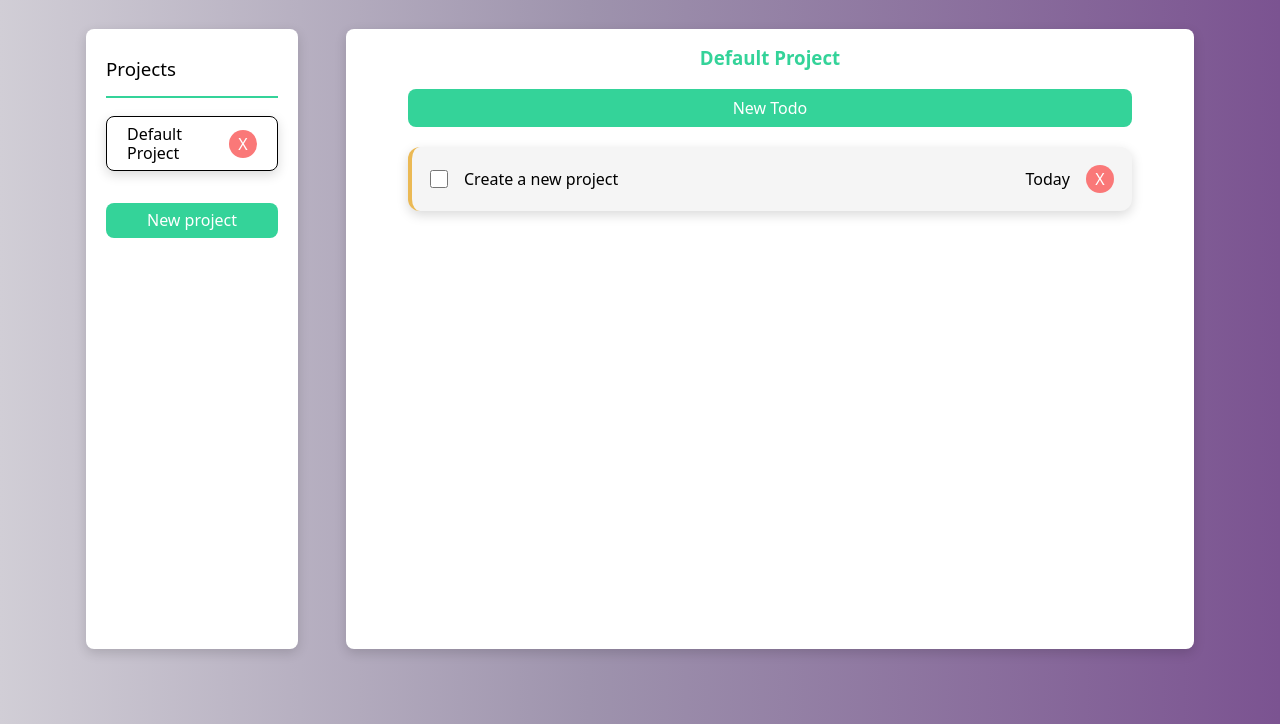
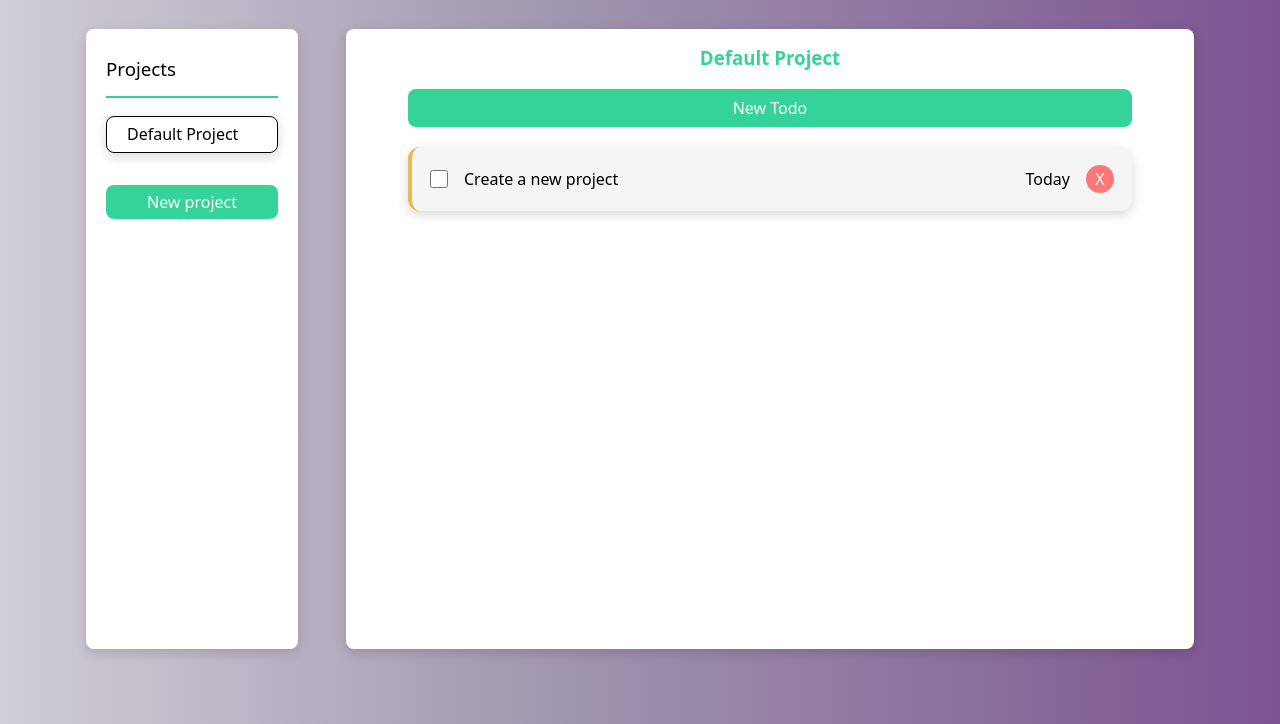
Before and after one commit to Lakhdarx/todo, a website built with webpack: page src/template.html in a window 1280 px wide. Shown: the part 76-800 px from the top of the page. Built offline with nearby package versions, Linux system fonts and the light colour scheme.

Commit message:
reverse assigning ID to default project button, also remove button

```diff
--- a/src/js/projectManager.js
+++ b/src/js/projectManager.js
@@ -4,10 +4,6 @@ import { Project } from "./project";
 const projectManager = (function () {
   let projects = [];
   let defaultProject = new Project("Default Project");
-
-  document // assigns ID to the delete button of default project
-    .querySelector("#default-delete")
-    .setAttribute("data-id", defaultProject.id);
 
   let activeProject = defaultProject;
   projects.push(defaultProject);
--- a/src/template.html
+++ b/src/template.html
@@ -15,7 +15,7 @@
         <div class="projects">
           <div class="project-item">
             <span class="project-name">Default Project</span>
-            <button class="project-delete" id="default-delete">X</button>
+            <!-- <button class="project-delete" id="default-delete">X</button> -->
           </div>
         </div>
         <button id="add-project">New project</button>
```
